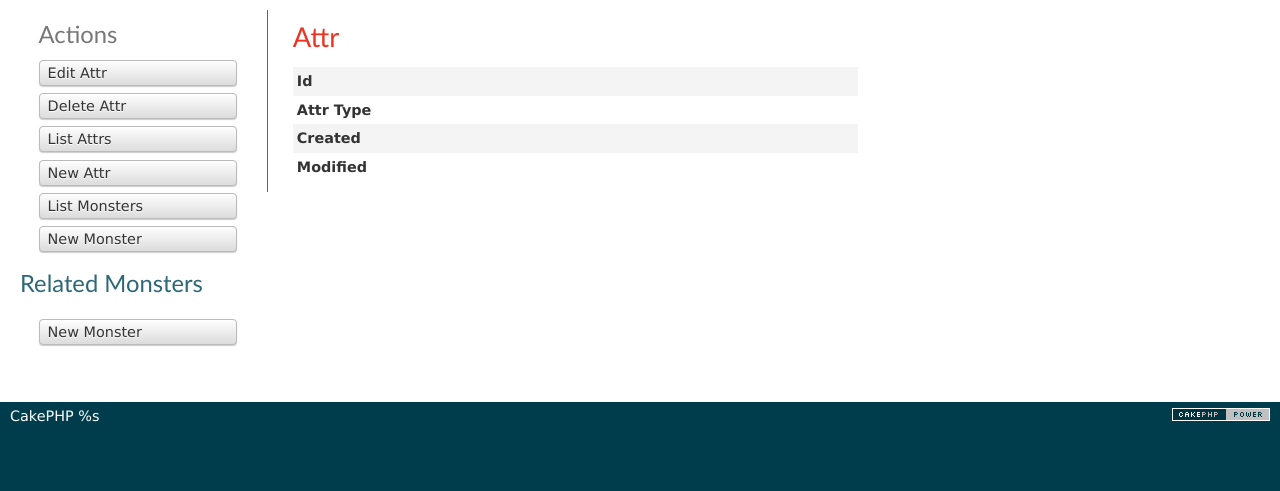
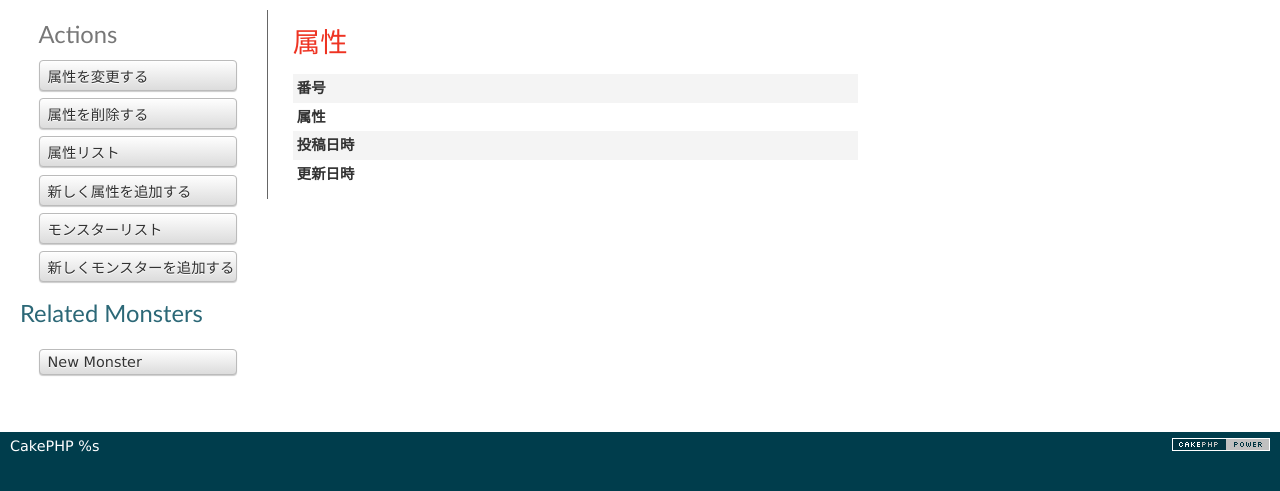
Before and after one commit to PracticeMan/Pazudora, a CakePHP app: the page made by app/View/Attrs/view.ctp in a window 1280 px wide. Shown: the part 47-538 px from the top of the page. Run offline with PHP 8.4 and a stand-in for CakePHP, Linux system fonts and the light colour scheme; the template is opened without the code that fills it, so the values that code supplies are empty; some libraries are stand-ins or nearby versions.

Commit message:
日本語化（仮）

```diff
--- a/app/View/Attrs/view.ctp
+++ b/app/View/Attrs/view.ctp
@@ -1,22 +1,22 @@
 <div class="attrs view">
-<h2><?php echo __('Attr'); ?></h2>
+<h2><?php echo __('属性'); ?></h2>
 	<dl>
-		<dt><?php echo __('Id'); ?></dt>
+		<dt><?php echo __('番号'); ?></dt>
 		<dd>
 			<?php echo h($attr['Attr']['id']); ?>
 			&nbsp;
 		</dd>
-		<dt><?php echo __('Attr Type'); ?></dt>
+		<dt><?php echo __('属性'); ?></dt>
 		<dd>
 			<?php echo h($attr['Attr']['attr_type']); ?>
 			&nbsp;
 		</dd>
-		<dt><?php echo __('Created'); ?></dt>
+		<dt><?php echo __('投稿日時'); ?></dt>
 		<dd>
 			<?php echo h($attr['Attr']['created']); ?>
 			&nbsp;
 		</dd>
-		<dt><?php echo __('Modified'); ?></dt>
+		<dt><?php echo __('更新日時'); ?></dt>
 		<dd>
 			<?php echo h($attr['Attr']['modified']); ?>
 			&nbsp;
@@ -26,12 +26,12 @@
 <div class="actions">
 	<h3><?php echo __('Actions'); ?></h3>
 	<ul>
-		<li><?php echo $this->Html->link(__('Edit Attr'), array('action' => 'edit', $attr['Attr']['id'])); ?> </li>
-		<li><?php echo $this->Form->postLink(__('Delete Attr'), array('action' => 'delete', $attr['Attr']['id']), array(), __('Are you sure you want to delete # %s?', $attr['Attr']['id'])); ?> </li>
-		<li><?php echo $this->Html->link(__('List Attrs'), array('action' => 'index')); ?> </li>
-		<li><?php echo $this->Html->link(__('New Attr'), array('action' => 'add')); ?> </li>
-		<li><?php echo $this->Html->link(__('List Monsters'), array('controller' => 'monsters', 'action' => 'index')); ?> </li>
-		<li><?php echo $this->Html->link(__('New Monster'), array('controller' => 'monsters', 'action' => 'add')); ?> </li>
+		<li><?php echo $this->Html->link(__('属性を変更する'), array('action' => 'edit', $attr['Attr']['id'])); ?> </li>
+		<li><?php echo $this->Form->postLink(__('属性を削除する'), array('action' => 'delete', $attr['Attr']['id']), array(), __('Are you sure you want to delete # %s?', $attr['Attr']['id'])); ?> </li>
+		<li><?php echo $this->Html->link(__('属性リスト'), array('action' => 'index')); ?> </li>
+		<li><?php echo $this->Html->link(__('新しく属性を追加する'), array('action' => 'add')); ?> </li>
+		<li><?php echo $this->Html->link(__('モンスターリスト'), array('controller' => 'monsters', 'action' => 'index')); ?> </li>
+		<li><?php echo $this->Html->link(__('新しくモンスターを追加する'), array('controller' => 'monsters', 'action' => 'add')); ?> </li>
 	</ul>
 </div>
 <div class="related">
@@ -39,16 +39,16 @@
 	<?php if (!empty($attr['Monster'])): ?>
 	<table cellpadding = "0" cellspacing = "0">
 	<tr>
-		<th><?php echo __('Id'); ?></th>
-		<th><?php echo __('Name'); ?></th>
-		<th><?php echo __('Hp'); ?></th>
-		<th><?php echo __('Atatck'); ?></th>
-		<th><?php echo __('Attr Id'); ?></th>
-		<th><?php echo __('Kind Id'); ?></th>
-		<th><?php echo __('Image File Name'); ?></th>
-		<th><?php echo __('Created'); ?></th>
-		<th><?php echo __('Modified'); ?></th>
-		<th class="actions"><?php echo __('Actions'); ?></th>
+		<th><?php echo __('番号'); ?></th>
+		<th><?php echo __('モンスター名'); ?></th>
+		<th><?php echo __('HP'); ?></th>
+		<th><?php echo __('攻撃力'); ?></th>
+		<th><?php echo __('属性'); ?></th>
+		<th><?php echo __('種族'); ?></th>
+		<th><?php echo __('画像'); ?></th>
+		<th><?php echo __('投稿日時'); ?></th>
+		<th><?php echo __('更新日時'); ?></th>
+		<th class="actions"><?php echo __('操作'); ?></th>
 	</tr>
 	<?php foreach ($attr['Monster'] as $monster): ?>
 		<tr>
```
Also changed, not shown: app/View/Attrs/add.ctp (+6 -6 lines), app/View/Attrs/edit.ctp (+7 -7 lines).
